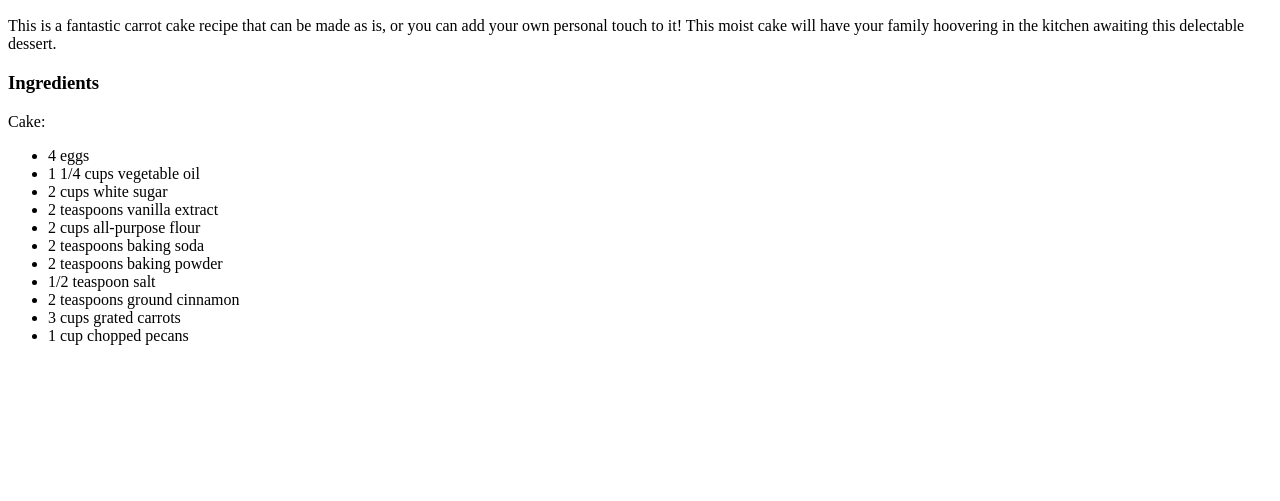
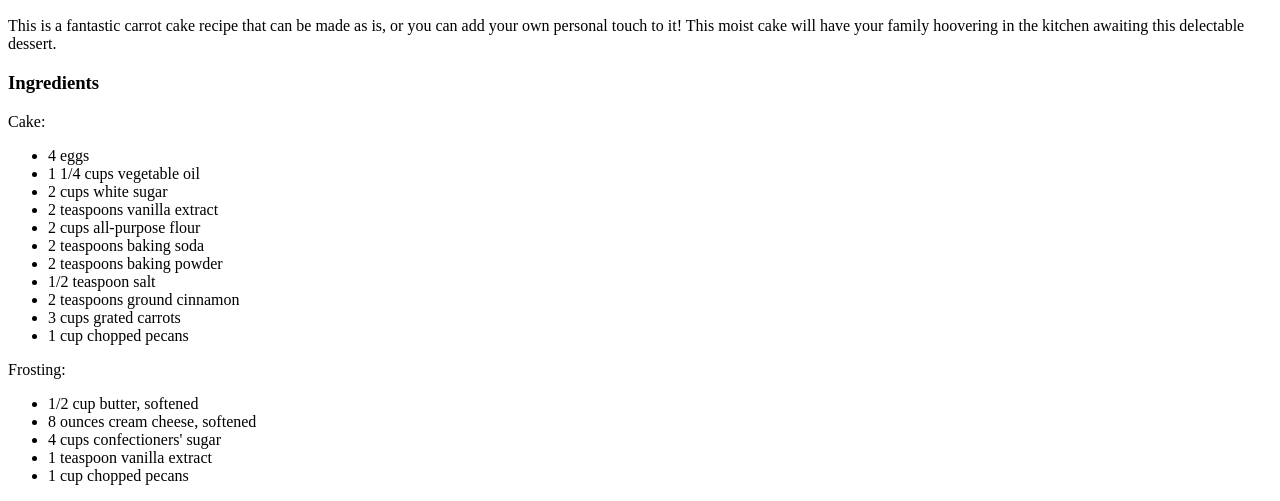
Before and after one commit to CodingKat1/odin-recipes, a plain HTML site: page recipes/carrot-cake.html in a window 1280 px wide. Shown: the part 471-972 px from the top of the page. Before the commit the page ends 832 px from the top, so only its background shows below. Drawn offline with Linux system fonts and the light colour scheme.

Commit message:
Add unordered list items for frosting

```diff
--- a/recipes/carrot-cake.html
+++ b/recipes/carrot-cake.html
@@ -34,5 +34,14 @@
             <li>3 cups grated carrots</li>
             <li>1 cup chopped pecans</li>
        </ul>
+       Frosting:
+       <ul>
+           <li>1/2 cup butter, softened</li>
+           <li>8 ounces cream cheese, softened</li>
+           <li>4 cups confectioners' sugar</li>
+           <li>1 teaspoon vanilla extract</li>
+           <li>1 cup chopped pecans</li>
+       </ul>
+
     </body>
 </html>
```
